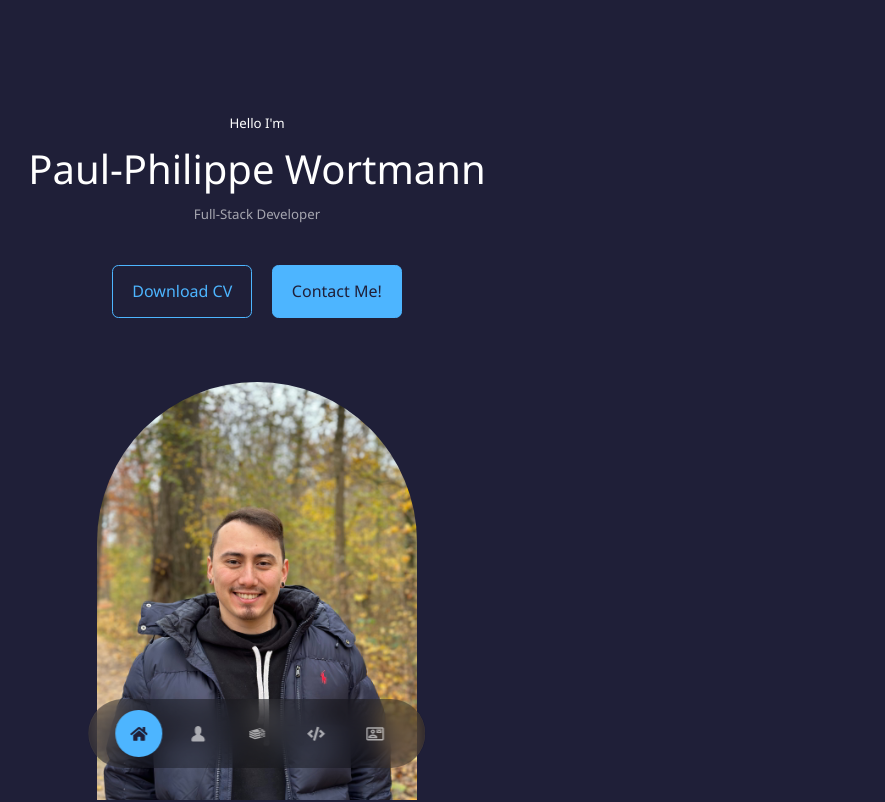
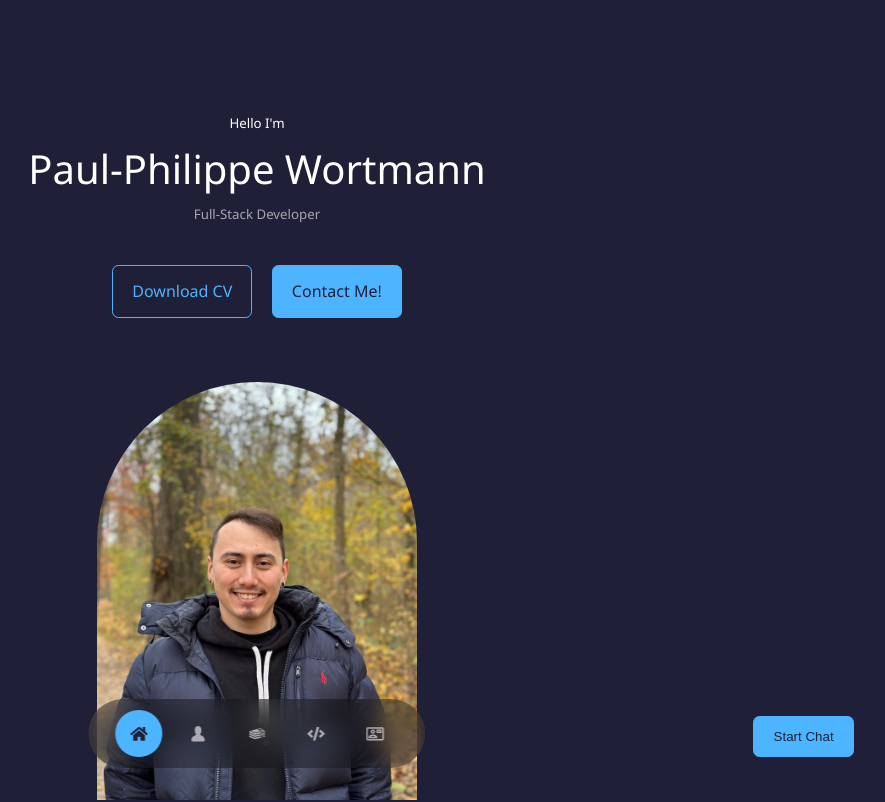
Before and after one commit to TottySnowman/react_portfolio, a React (Create React App) app: page / in a window 1280 px wide. Shown: the top 802 px of the page, without its empty margins (383-1268 px from the left). Built offline with nearby package versions, Linux system fonts and the light colour scheme; no server answers.

Commit message:
added chat button on right bottom

```diff
--- /dev/null
+++ b/src/components/chatbot/chatButton.jsx
@@ -0,0 +1,9 @@
+const ChatButton = () => {
+  return (
+    <>
+      <button className="btn btn-primary">Start Chat</button>
+    </>
+  );
+};
+
+export default ChatButton;
--- /dev/null
+++ b/src/components/chatbot/chatbot.css
@@ -0,0 +1,9 @@
+.floating-right {
+    width: max-content;
+    display: flex;
+    padding: 0.7rem;
+    position: fixed;
+    z-index: 2;
+    right: 2rem;
+    bottom: 2rem;
+}
--- a/src/components/nav/Nav.jsx
+++ b/src/components/nav/Nav.jsx
@@ -1,13 +1,16 @@
 import React, { useState } from "react";
 import "./nav.css";
+import "../chatbot/chatbot.css"
 import { FaHome, FaCode } from "react-icons/fa";
 import { GoPerson } from "react-icons/go";
 import { GiBookPile } from "react-icons/gi";
 import { MdOutlineContactMail } from "react-icons/md";
+import ChatButton from "../chatbot/chatButton";
 
 const Nav = () => {
   const [activeNav, setActiveNav] = useState("#");
   return (
+    <>
       <nav>
         <a
           href="#"
@@ -45,6 +48,10 @@ const Nav = () => {
           <MdOutlineContactMail />
         </a>
       </nav>
+      <div className="floating-right">
+        <ChatButton />
+      </div>
+    </>
   );
 };
 
--- a/src/components/portfolio/portfolio.jsx
+++ b/src/components/portfolio/portfolio.jsx
@@ -11,7 +11,8 @@ const Portfolio = () => {
 
   useEffect(() => {
     const fetchData = async () => {
-      const response = await fetch("https://api.paul-wortmann.me/project");
+      //const response = await fetch("https://api.paul-wortmann.me/project");
+      const response = await fetch("http://localhost:6001/project");
       if (response.ok) {
         const data = await response.json();
         setProjectData(data);
@@ -83,7 +84,7 @@ const Portfolio = () => {
                           About
                         </button>
                       </div>
-                      <div className="portfolio__item-state">{Status}</div>
+                      <div className="portfolio__item-state">{Status.Status}</div>
                     </article>
                   );
                 },
```
Lines whose indentation alone changed are shown as unchanged.
